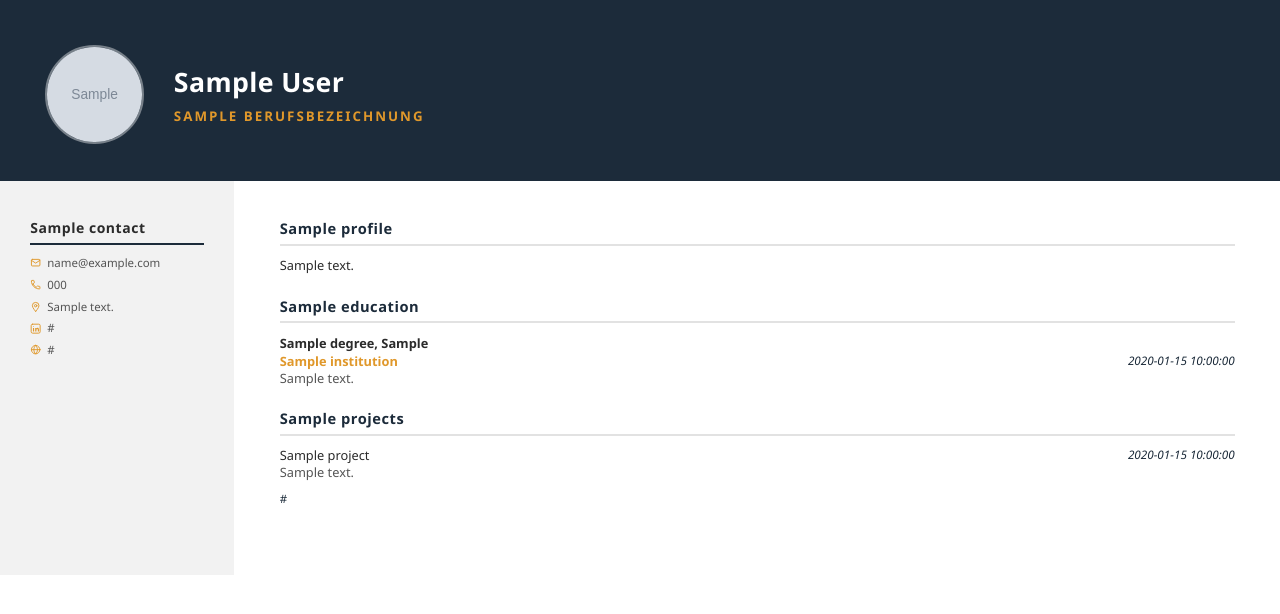
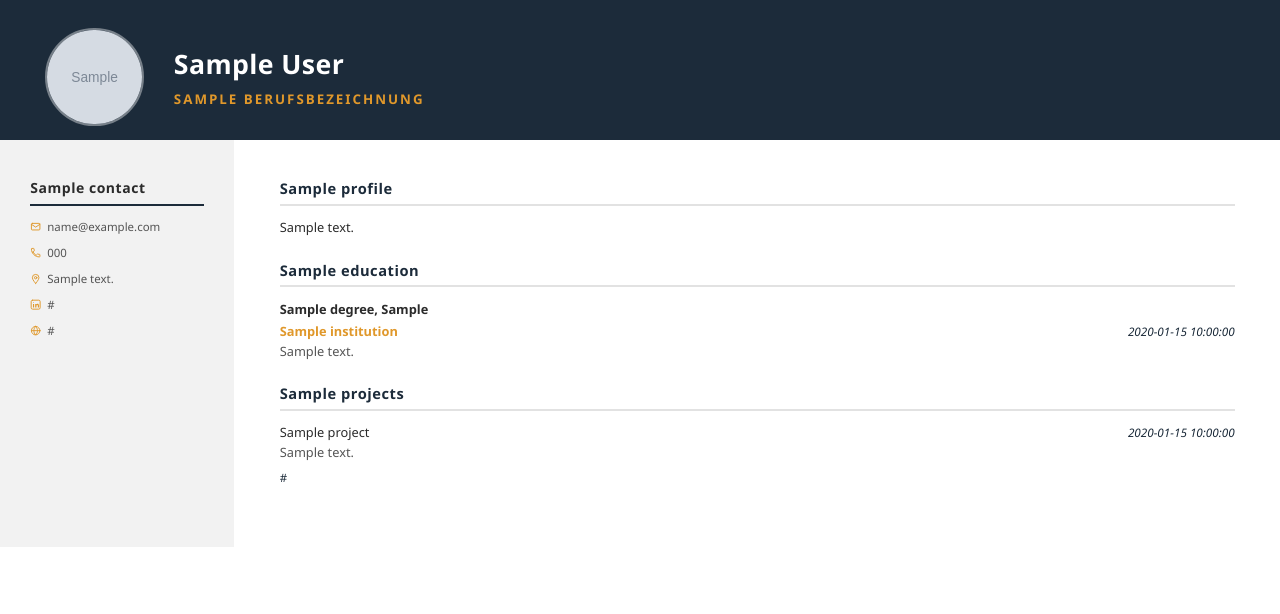
Before and after one commit to MikloVegaVL/Application-Manager, a Python web app: template backend/app/templates/cv/template-2.html in a window 1280 px wide. Shown: the top 614 px of the page. Run offline with Jinja, Linux system fonts and the light colour scheme; the template is opened without the code that fills it: most values are stand-ins (such as "Sample title", 1, 10 or a date in 2020); grey boxes marked "Sample" are stand-in pictures.

Commit message:
fix(cv-builder): apply exact 20px/6px rhythm and stable sidebar page-break to Template 2
- Line-height 20px and 6px margin-bottom on contact/skill/language rows,
  paragraphs, and entries in both columns (was relative 1.3 / 1.8-4mm).
- Header band padding 28px/14px around the photo, shrinking its height.
- Add break-inside: avoid to .skill-row/.lang-row so a row can no longer
  split across a page boundary (only .entry had this before), fixing
  overlapping content in the skills/languages sidebar column.
- Center-align contact icons with their text now that line-height is
  taller than the icon (was flex-start, looked misaligned).

Co-Authored-By: Claude Sonnet 5 <noreply@anthropic.com>
Claude-Session: https://claude.ai/code/session_019BRV3wYhfZEEW5Y1oCjqtV

```diff
--- a/backend/app/templates/cv/template-2.html
+++ b/backend/app/templates/cv/template-2.html
@@ -36,7 +36,7 @@
     display: flex;
     align-items: center;
     gap: 8mm;
-    padding: 12mm 12mm 10mm;
+    padding: 28px 12mm 14px;
   }
 
   .photo {
@@ -74,7 +74,7 @@
      eine Sidebar, die länger als eine Seite ist, darf die Hauptspalte nicht
      komplett auf Seite 2 schieben. Siehe
      docs/solutions/ui-bugs/weasyprint-flexbox-does-not-fragment-across-pages.md. */
-  .cv { display: table; width: 100%; font-size: 9.6pt; line-height: 1.3; }
+  .cv { display: table; width: 100%; font-size: 9.6pt; line-height: 20px; }
 
   .sidebar {
     display: table-cell;
@@ -98,10 +98,10 @@
   .side-title:first-of-type { margin-top: 0; }
 
   .contact-list { list-style: none; margin: 0; padding: 0; font-size: 8.6pt; color: #555; }
-  .contact-list li { display: flex; align-items: flex-start; gap: 1.5mm; margin-bottom: 1.8mm; word-break: break-word; }
-  .c-icon { width: 3mm; height: 3mm; margin-top: 0.3mm; flex-shrink: 0; color: #e0982b; }
+  .contact-list li { display: flex; align-items: center; gap: 1.5mm; margin-bottom: 6px; word-break: break-word; }
+  .c-icon { width: 3mm; height: 3mm; flex-shrink: 0; color: #e0982b; }
 
-  .skill-row, .lang-row { margin-bottom: 3mm; }
+  .skill-row, .lang-row { margin-bottom: 6px; break-inside: avoid; page-break-inside: avoid; }
   .skill-row__name, .lang-row__name { font-size: 8.8pt; color: #2b2b2b; margin-bottom: 1mm; }
 
   .blocks { white-space: nowrap; display: flex; gap: .8mm; }
@@ -135,8 +135,8 @@
   }
   .main h2:first-child { margin-top: 0; }
 
-  .main p { margin: 0 0 3mm; }
-  .entry { margin-bottom: 4mm; break-inside: avoid; page-break-inside: avoid; }
+  .main p { margin: 0 0 6px; }
+  .entry { margin-bottom: 6px; break-inside: avoid; page-break-inside: avoid; }
   .entry__role { font-weight: 700; }
   .entry__title-row { display: flex; justify-content: space-between; gap: 4mm; margin-top: 0.5mm; }
   .entry__company { color: #e0982b; font-weight: 600; }
```
